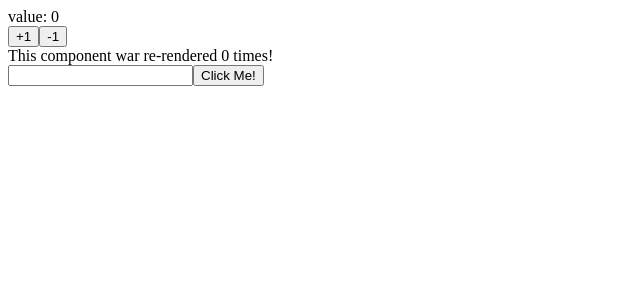
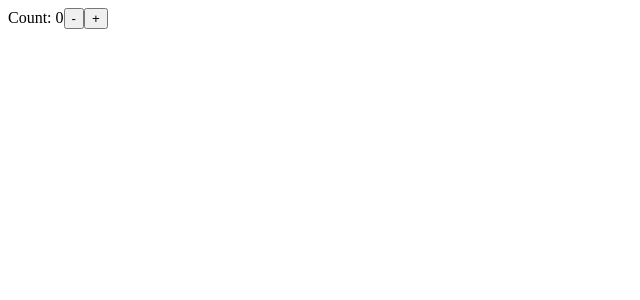
Before and after one commit to hoshico/my-first-react-app-in-typescript, a React (Create React App) app: page / in a window 1280 px wide. Shown: the top 300 px of the page, without its empty margins (0-640 px from the left). Built offline with nearby package versions, Linux system fonts and the light colour scheme; the HTML template or start-up script is replaced by a standard one.

Commit message:
add CounterWithReducer.tsx

```diff
--- a/src/App.tsx
+++ b/src/App.tsx
@@ -1,5 +1,7 @@
 import React from 'react';
-import Counter from './Counter';
+import CounterWithReducer from './CounterWithReducer';
+
+
 
 interface AppProps {
   message?: string;
@@ -8,7 +10,7 @@
 const App: React.FunctionComponent<AppProps> = ({ message }) => {
   return (
   <div>
-    <Counter />
+    <CounterWithReducer />
   </div>
   );
 };
--- /dev/null
+++ b/src/CounterWithReducer.tsx
@@ -0,0 +1,27 @@
+import React, { useReducer } from 'react';
+
+
+const initialState = {count: 0};
+
+function reducer(state: any, action: any) {
+  switch (action.type) {
+    case 'increment':
+      return {count: state.count + 1};
+    case 'decrement':
+      return {count: state.count - 1};
+    default:
+      throw new Error();
+  }
+}
+
+function CounterWithReducer() {
+  const [state, dispatch] = useReducer(reducer, initialState);
+  return (
+    <>
+      Count: {state.count}
+      <button onClick={() => dispatch({type: 'decrement'})}>-</button>
+      <button onClick={() => dispatch({type: 'increment'})}>+</button>
+    </>
+  );
+}
+export default CounterWithReducer;
```
